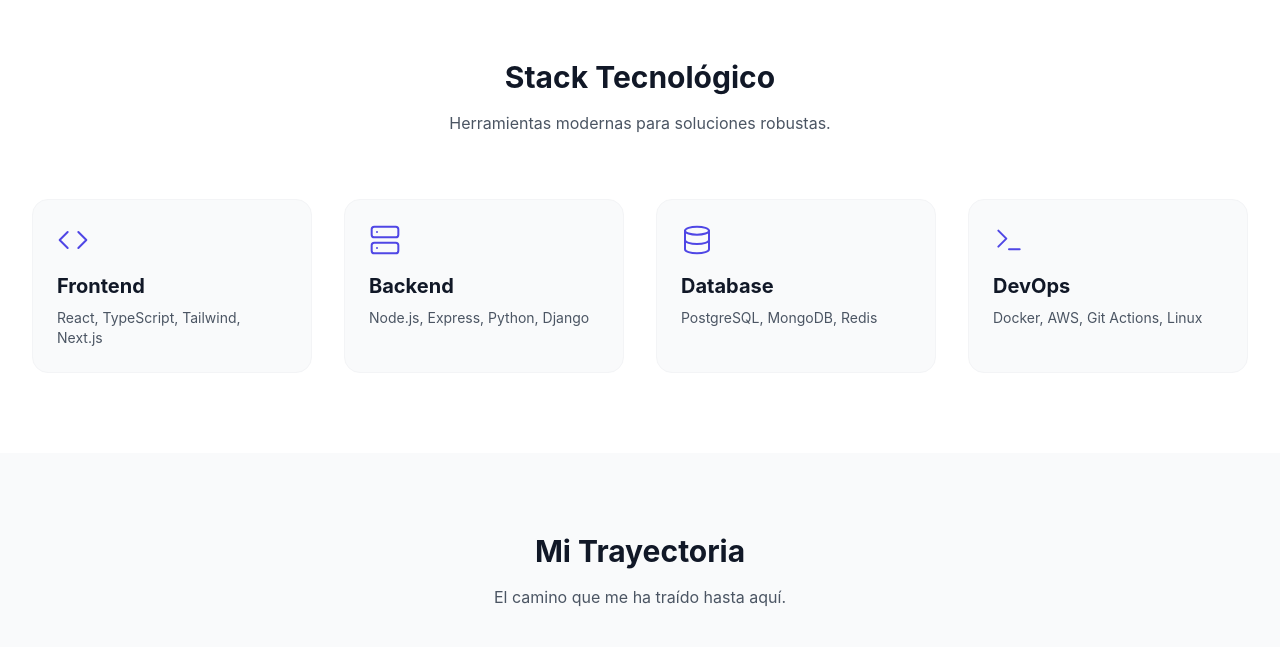
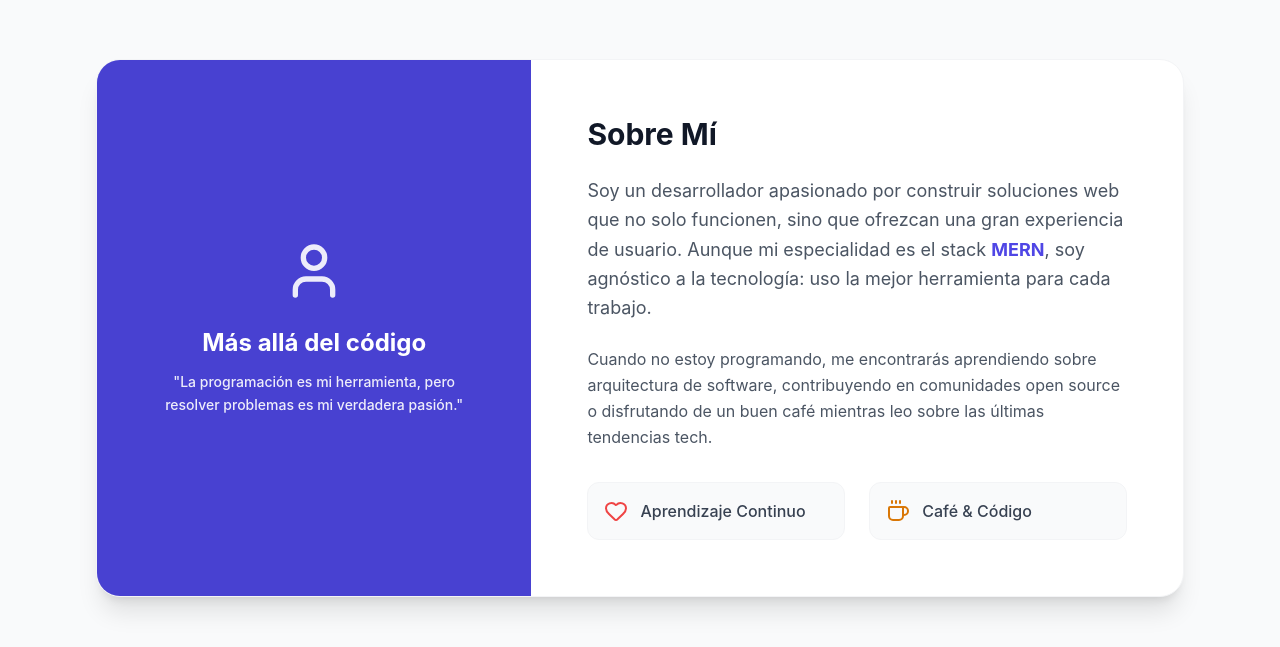
Before and after one commit to mvegha/veghas_portafolio, a React (Vite) app: page / in a window 1280 px wide. Shown: the part 893-1540 px from the top of the page. Built offline with nearby package versions, Linux system fonts and the light colour scheme.

Commit message:
agregar el componente about

```diff
--- a/src/App.tsx
+++ b/src/App.tsx
@@ -6,7 +6,7 @@ import './index.css';
 import Navbar from './components/Navbar';
 import Hero from './components/hero/Hero';
 import Experience from './components/experience/Experience';
-// import About from './components/About';
+import About from './components/about/About';
 
 import skills from './data/skills/skills';
 import projects from './data/projects/projects';
@@ -46,7 +46,7 @@ const App: React.FC = () => {
         <Hero />
 
         {/* ABOUT: Sección Sobre Mí */}
-        {/* <About /> */}
+        <About />
 
         {/* SKILLS: Stack Tecnológico */}
         <section id="habilidades" className="py-20 bg-white dark:bg-gray-900 transition-colors">
--- /dev/null
+++ b/src/components/about/About.tsx
@@ -0,0 +1,54 @@
+import { User, Heart, Coffee } from 'lucide-react';
+
+const About = () => {
+  return (
+    <section id="sobre-mi" className="py-20 bg-gray-50 dark:bg-gray-950 transition-colors">
+      <div className="max-w-6xl mx-auto px-4 sm:px-6 lg:px-8">
+        <div className="bg-white dark:bg-gray-900 rounded-3xl shadow-xl overflow-hidden flex flex-col md:flex-row border border-gray-100 dark:border-gray-800">
+
+          {/* Columna Visual (Izquierda en Desktop / Arriba en Móvil) */}
+          <div className="md:w-2/5 bg-indigo-600 dark:bg-indigo-900 p-12 text-white flex flex-col justify-center items-center text-center relative overflow-hidden">
+             {/* Patrón decorativo de fondo */}
+             <div className="absolute inset-0 bg-indigo-900 opacity-20 pattern-grid-lg"></div>
+
+             <User size={64} className="mb-6 opacity-90 relative z-10 transform hover:scale-110 transition-transform duration-500" />
+
+             <h3 className="text-2xl font-bold mb-3 relative z-10">Más allá del código</h3>
+             <p className="opacity-90 text-sm relative z-10 max-w-xs font-medium leading-relaxed">
+               "La programación es mi herramienta, pero resolver problemas es mi verdadera pasión."
+             </p>
+          </div>
+
+          {/* Columna de Texto (Derecha en Desktop / Abajo en Móvil) */}
+          <div className="md:w-3/5 p-10 md:p-14">
+            <h2 className="text-3xl font-bold text-gray-900 dark:text-white mb-6">Sobre Mí</h2>
+
+            <p className="text-gray-600 dark:text-gray-300 mb-6 leading-relaxed text-lg">
+              Soy un desarrollador apasionado por construir soluciones web que no solo funcionen, sino que ofrezcan una gran experiencia de usuario.
+              Aunque mi especialidad es el stack <span className="font-bold text-indigo-600 dark:text-indigo-400">MERN</span>, soy agnóstico a la tecnología: uso la mejor herramienta para cada trabajo.
+            </p>
+
+            <p className="text-gray-600 dark:text-gray-300 mb-8 leading-relaxed">
+              Cuando no estoy programando, me encontrarás aprendiendo sobre arquitectura de software, contribuyendo en comunidades open source o disfrutando de un buen café mientras leo sobre las últimas tendencias tech.
+            </p>
+
+            {/* Pequeñas tarjetas de hobbies/valores */}
+            <div className="grid grid-cols-1 sm:grid-cols-2 gap-6">
+              <div className="flex items-center p-4 rounded-xl bg-gray-50 dark:bg-gray-800 border border-gray-100 dark:border-gray-700 hover:border-indigo-200 dark:hover:border-indigo-800 transition-colors">
+                <Heart size={24} className="text-red-500 mr-3" />
+                <span className="font-medium text-gray-700 dark:text-gray-200">Aprendizaje Continuo</span>
+              </div>
+              <div className="flex items-center p-4 rounded-xl bg-gray-50 dark:bg-gray-800 border border-gray-100 dark:border-gray-700 hover:border-amber-200 dark:hover:border-amber-800 transition-colors">
+                <Coffee size={24} className="text-amber-600 mr-3" />
+                <span className="font-medium text-gray-700 dark:text-gray-200">Café & Código</span>
+              </div>
+            </div>
+          </div>
+
+        </div>
+      </div>
+    </section>
+  );
+};
+
+export default About;
```
